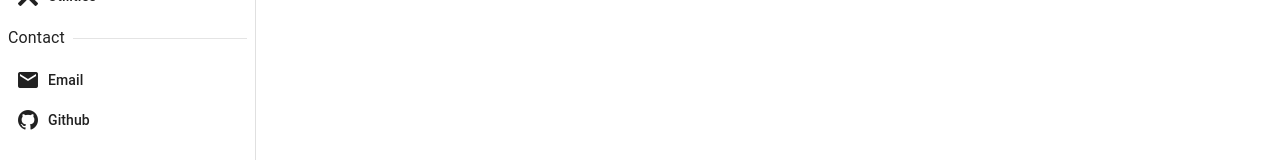
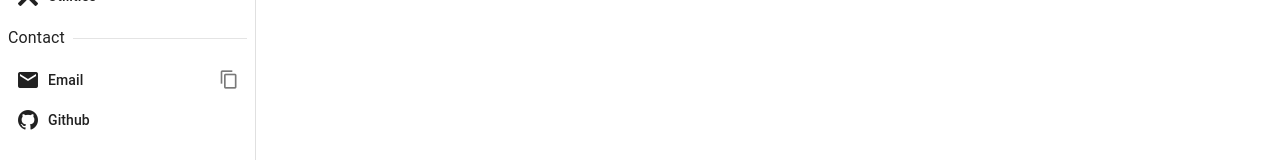
Before and after one commit to 49EHyeon42/vue-boilerplate, a Vue app: page /test-views/eh-layout2 in a window 1280 px wide. Shown: the part 256-416 px from the top of the page. Built offline with nearby package versions, Linux system fonts and the light colour scheme; the HTML template or start-up script is replaced by a standard one.

Commit message:
refactor: 리스트 뱃지 분리, 이메일 복사 추가

```diff
--- a/src/components/sidebars/EhSidebar2.vue
+++ b/src/components/sidebars/EhSidebar2.vue
@@ -1,4 +1,6 @@
 <script setup lang="ts">
+import { ref } from 'vue';
+
 import EhBrand from '../common/EhBrand.vue';
 import EhSubHeader2 from './subHeaders/EhSubHeader2.vue';
 import EhListItem2 from './items/EhListItem2.vue';
@@ -7,6 +9,17 @@ const drawer = defineModel<boolean>('drawer');
 const props = defineProps<{
   permanent?: boolean;
 }>();
+
+const copiedEmail = ref(false);
+
+const copyEmail = async () => {
+  await navigator.clipboard.writeText('49ehyeon42@email.com');
+  copiedEmail.value = true;
+};
+
+const resetCopiedEmail = () => {
+  copiedEmail.value = false;
+};
 </script>
 
 <template>
@@ -32,7 +45,11 @@ const props = defineProps<{
 
         <EhListItem2 :depth="1" to="/" icon="mdi-application" title="커넥트립" />
         <EhListItem2 :depth="1" to="/" icon="mdi-application" title="전화대장군" />
-        <EhListItem2 :depth="1" to="/" icon="mdi-application" title="로컬업" badge="NEW" />
+        <EhListItem2 :depth="1" to="/" icon="mdi-application" title="로컬업">
+          <template #append>
+            <v-badge color="primary" content="NEW" inline />
+          </template>
+        </EhListItem2>
       </v-list-group>
 
       <v-list-group>
@@ -40,7 +57,11 @@ const props = defineProps<{
           <EhListItem2 v-bind="props" icon="mdi-tools" title="Utilities" />
         </template>
 
-        <EhListItem2 :depth="1" to="/" icon="mdi-application" title="NULL" badge="NEW" />
+        <EhListItem2 :depth="1" to="/" icon="mdi-application" title="NULL">
+          <template #append>
+            <v-badge color="primary" content="NEW" inline />
+          </template>
+        </EhListItem2>
       </v-list-group>
 
       <EhSubHeader2 title="Contact" />
@@ -49,7 +70,18 @@ const props = defineProps<{
         icon="mdi-email"
         target="_blank"
         title="Email"
-      />
+      >
+        <template #append>
+          <v-icon
+            size="small"
+            class="copy-icon"
+            @click.stop.prevent="copyEmail"
+            @mouseleave="resetCopiedEmail"
+          >
+            {{ !copiedEmail ? 'mdi-content-copy' : 'mdi-check' }}
+          </v-icon>
+        </template>
+      </EhListItem2>
       <EhListItem2
         href="https://github.com/49EHyeon42"
         icon="mdi-github"
@@ -60,4 +92,11 @@ const props = defineProps<{
   </v-navigation-drawer>
 </template>
 
-<style scoped></style>
+<style scoped>
+.copy-icon {
+  transition: transform 0.3s ease;
+}
+.copy-icon:hover {
+  transform: scale(1.3);
+}
+</style>
--- a/src/components/sidebars/items/EhListItem2.vue
+++ b/src/components/sidebars/items/EhListItem2.vue
@@ -2,7 +2,6 @@
 import { defineProps, computed } from 'vue';
 
 const props = defineProps<{
-  badge?: string;
   depth?: number;
   to?: string;
   href?: string;
@@ -20,8 +19,9 @@ const paddingLeft = computed(() => `${16 + (props.depth ?? 0) * 16}px`);
       <v-icon>{{ icon }}</v-icon>
       <div class="text-subtitle-2">{{ title }}</div>
     </div>
-    <template #append v-if="badge">
-      <v-badge color="primary" :content="badge" inline />
+
+    <template #append v-if="$slots.append">
+      <slot name="append" />
     </template>
   </v-list-item>
 </template>
```
